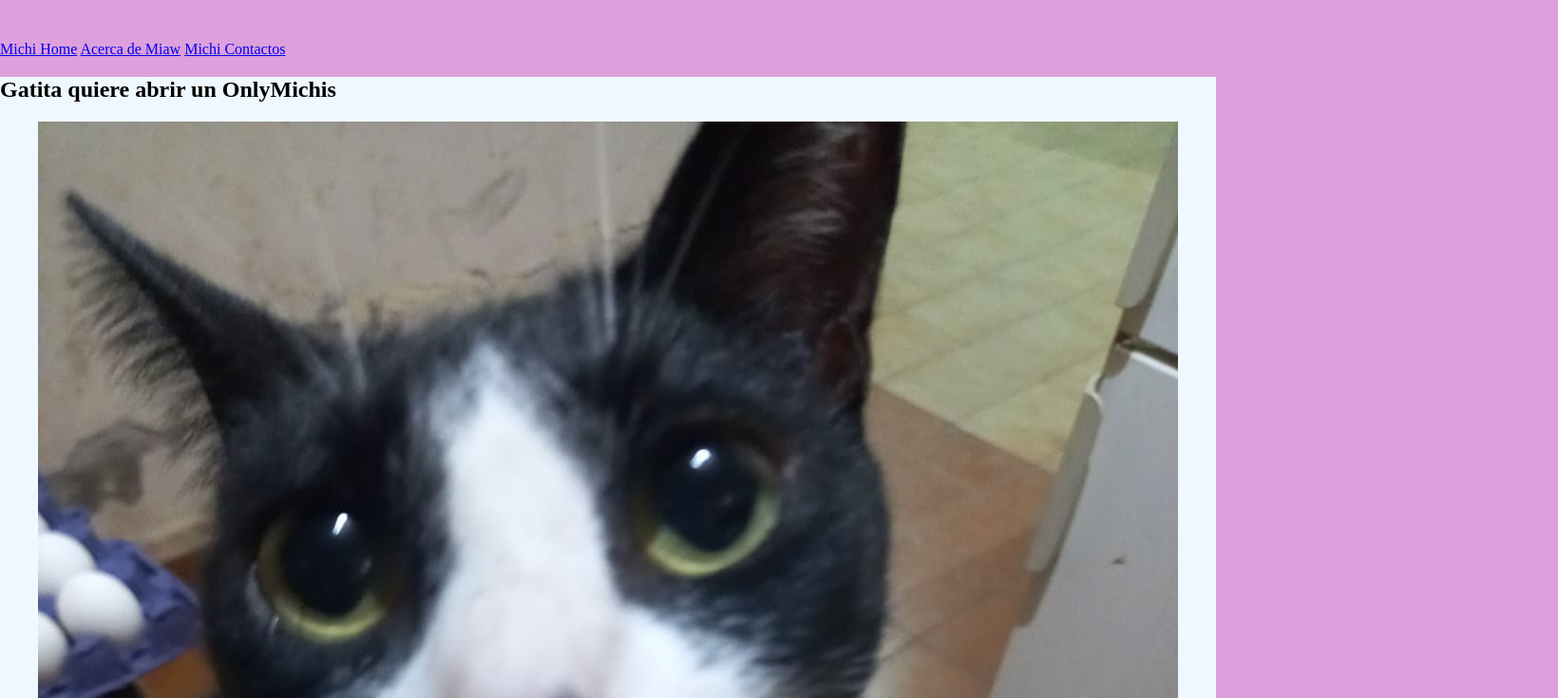
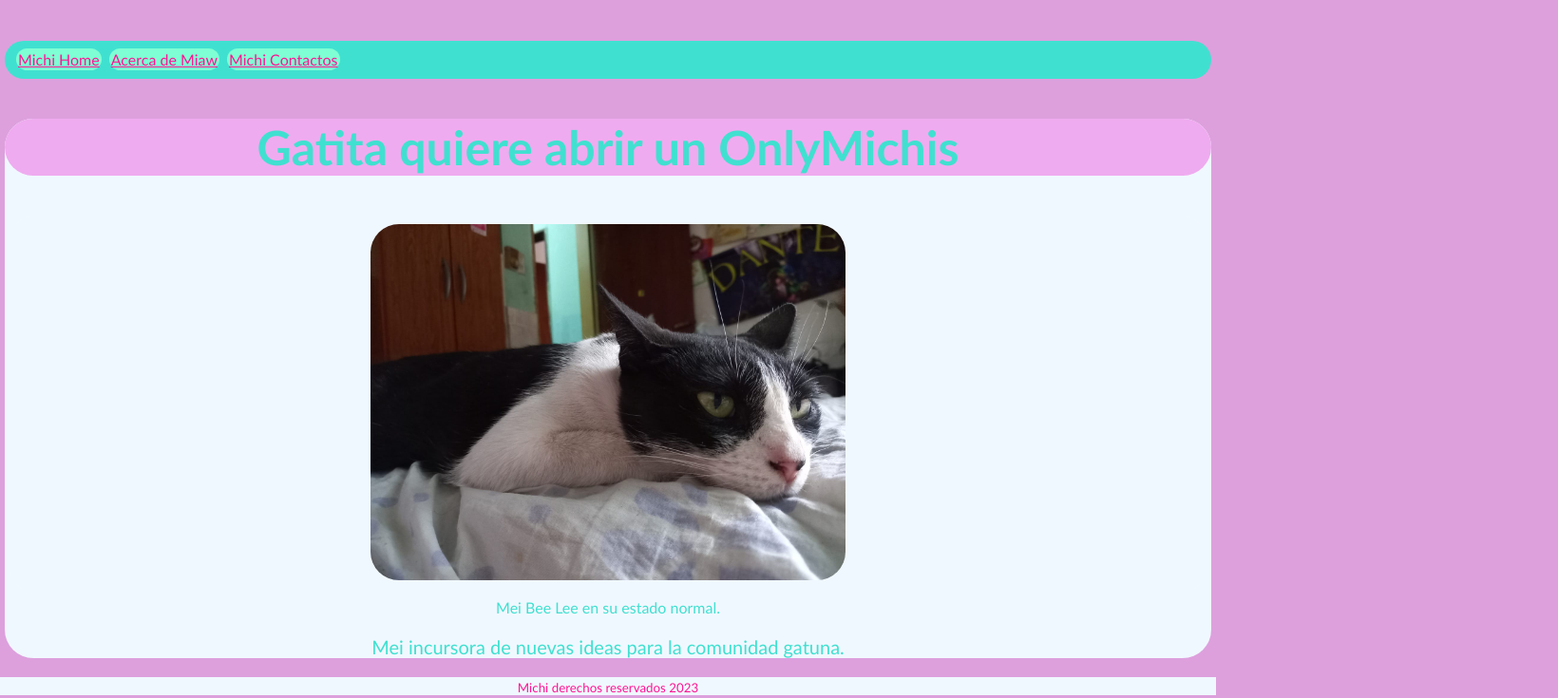
Before and after one commit to MelisaArce/Pagina-Mei, a plain HTML site: page index.html in a window 1280 px wide. Shown: the part 160-895 px from the top of the page at 95% size, 1640 px wide, since content can reach past the window. Drawn offline with Linux system fonts and the light colour scheme.

Commit message:
arreglos

```diff
--- a/index.html
+++ b/index.html
@@ -22,15 +22,12 @@
     <section>
         <header>
             <article>
-                <h2 id="indexTitulo2">
+                <hgroup>
+                    <h2 id="indexTitulo2">
+                        Gatita quiere abrir un OnlyMichis
+                    </h2>
 
-                    Gatita quiere abrir un OnlyMichis
-
-                </h2>
-                        <figure>
-                            <img src="imagenes/WhatsApp Image 2023-05-29 at 19.23.27.jpeg" alt="">
-
-                        </figure>
+                </hgroup>
                         <figure>
                             <img src="imagenes/WhatsApp Image 2023-05-29 at 19.23.27 (1).jpeg">
                         </figure>
--- a/michiEstilos.css
+++ b/michiEstilos.css
@@ -4,11 +4,70 @@ body{
 }
 header{
     background-color: aliceblue;
+    border-radius:30px;
+    margin: 5px;
+}
+nav{
+    background-color: turquoise;
+    text-align:left;
+    margin: 5px;
+    padding: 10px;
+    border-radius:30px;
+}
+a{
 
+    color:deeppink;
+    background-color: aquamarine;
+    margin: 2px;
+    padding: 2px;
+    border-radius:30px;
+    font-family: 'Gill Sans', 'Gill Sans MT', Calibri, 'Trebuchet MS', sans-serif;
 }
 #indexTitulo{
     text-align: center;
     font-family: 'Gill Sans', 'Gill Sans MT', Calibri, 'Trebuchet MS', sans-serif;
+    text-shadow:turquoise 5px 5px ;
     font-size:80px;
     color:aquamarine;
 }
+#indexTitulo2{
+    text-align: center;
+    font-family: 'Gill Sans', 'Gill Sans MT', Calibri, 'Trebuchet MS', sans-serif;
+    color:turquoise;
+    font-size: 50px;
+    background-color:rgb(239, 171, 239);
+    border-radius:30px;
+
+}
+figure{
+    margin: 5px;
+    padding: 5px;
+    text-align: center;
+    background-color: aliceblue;
+    border-radius:30px;
+
+
+}
+img{
+    margin: 5px;
+    width: 500px;
+    border-radius:30px;
+
+}
+figcaption{
+    font-family: 'Gill Sans', 'Gill Sans MT', Calibri, 'Trebuchet MS', sans-serif;
+    color: turquoise;
+    text-align: center;
+}
+p{
+    text-align: center;
+    font-family: 'Gill Sans', 'Gill Sans MT', Calibri, 'Trebuchet MS', sans-serif;
+    color: turquoise;
+    font-size: 20px;
+}
+footer{
+    background-color: aliceblue;
+    font-family: 'Gill Sans', 'Gill Sans MT', Calibri, 'Trebuchet MS', sans-serif;
+    color:deeppink;
+    text-align: center;
+}
```
